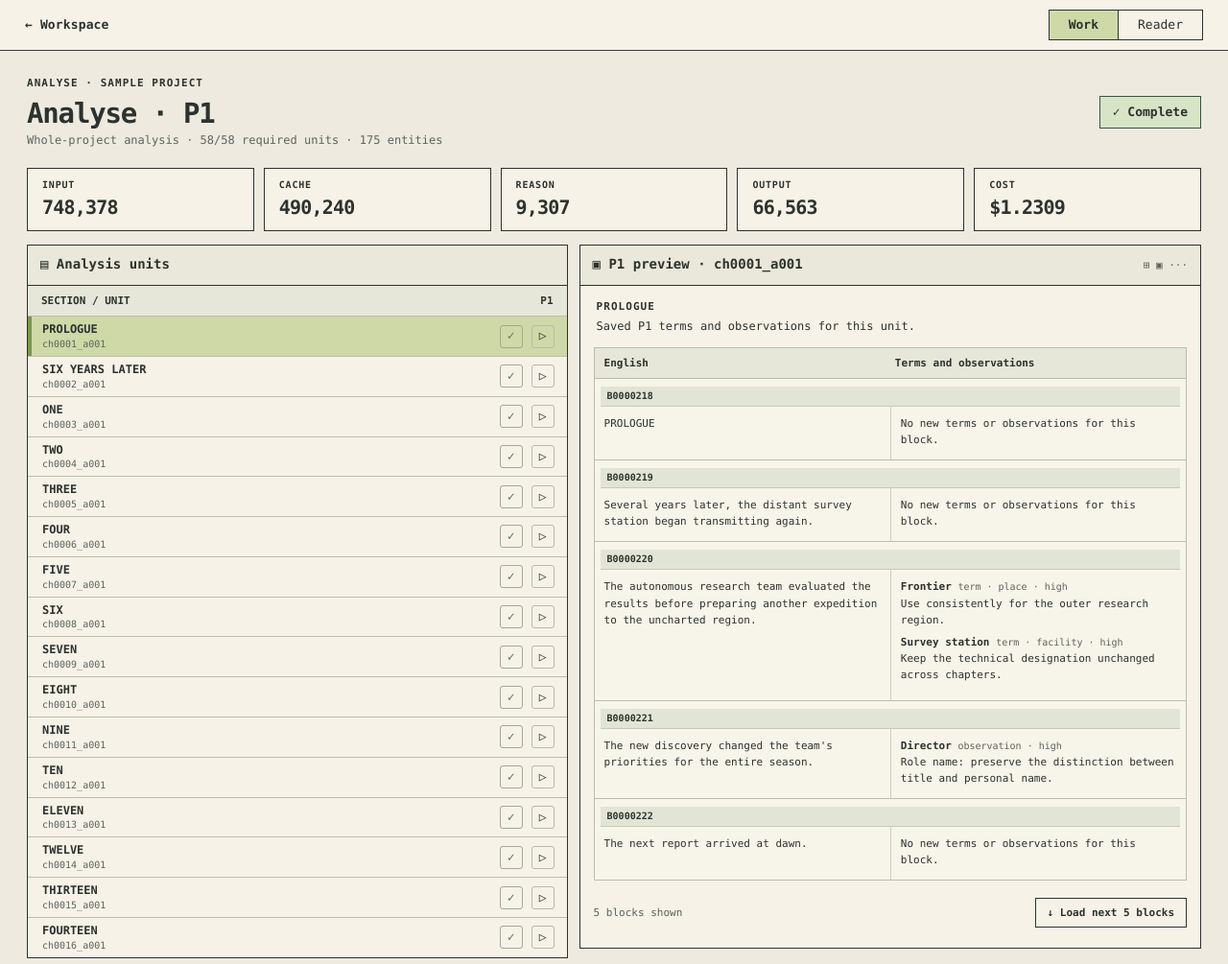
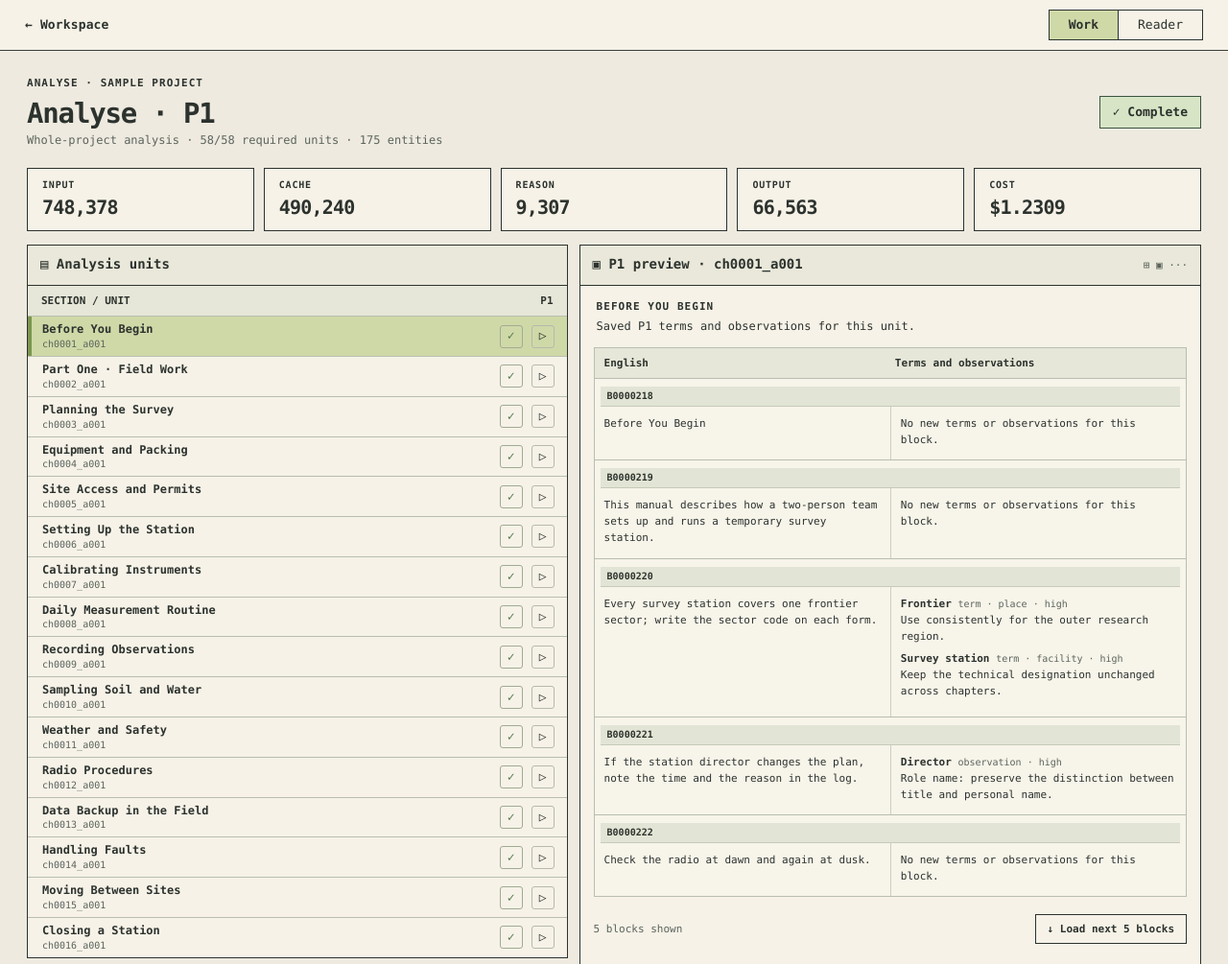
Before and after one commit to hipotures/the-mechanics, a website: page references/sharp-retro-tech-target.html in a window 1280 px wide. Shown: the top 1005 px of the page at 96% size. Drawn offline with Linux system fonts and the light colour scheme.

Commit message:
references: synthetic field-manual titles in the visual concept page
Same replacement as the playground fixtures: the concept page carried a
real book's chapter titles and plot-like sentences. Layout unchanged.

Co-Authored-By: Claude Opus 5.5 <noreply@anthropic.com>
Claude-Session: https://claude.ai/code/session_01WpekTqFdocq2L12oxYVBN2

```diff
--- a/references/sharp-retro-tech-target.html
+++ b/references/sharp-retro-tech-target.html
@@ -83,32 +83,32 @@ h1 { font-size:29px; line-height:1.15; margin:7px 0 3px; letter-spacing:-.04em;
   </div>
   <div class="workspace">
     <section class="panel"><div class="panel-title">▤ Analysis units</div><div class="list-head"><span>SECTION / UNIT</span><span>P1</span></div>
-      <div class="unit is-selected"><div><div class="name">PROLOGUE</div><div class="id">ch0001_a001</div></div><button aria-label="Completed">✓</button><button aria-label="Open">▷</button></div>
-      <div class="unit"><div><div class="name">SIX YEARS LATER</div><div class="id">ch0002_a001</div></div><button>✓</button><button>▷</button></div>
-      <div class="unit"><div><div class="name">ONE</div><div class="id">ch0003_a001</div></div><button>✓</button><button>▷</button></div>
-      <div class="unit"><div><div class="name">TWO</div><div class="id">ch0004_a001</div></div><button>✓</button><button>▷</button></div>
-      <div class="unit"><div><div class="name">THREE</div><div class="id">ch0005_a001</div></div><button>✓</button><button>▷</button></div>
-      <div class="unit"><div><div class="name">FOUR</div><div class="id">ch0006_a001</div></div><button>✓</button><button>▷</button></div>
-      <div class="unit"><div><div class="name">FIVE</div><div class="id">ch0007_a001</div></div><button>✓</button><button>▷</button></div>
-      <div class="unit"><div><div class="name">SIX</div><div class="id">ch0008_a001</div></div><button>✓</button><button>▷</button></div>
-      <div class="unit"><div><div class="name">SEVEN</div><div class="id">ch0009_a001</div></div><button>✓</button><button>▷</button></div>
-      <div class="unit"><div><div class="name">EIGHT</div><div class="id">ch0010_a001</div></div><button>✓</button><button>▷</button></div>
-      <div class="unit"><div><div class="name">NINE</div><div class="id">ch0011_a001</div></div><button>✓</button><button>▷</button></div>
-      <div class="unit"><div><div class="name">TEN</div><div class="id">ch0012_a001</div></div><button>✓</button><button>▷</button></div>
-      <div class="unit"><div><div class="name">ELEVEN</div><div class="id">ch0013_a001</div></div><button>✓</button><button>▷</button></div>
-      <div class="unit"><div><div class="name">TWELVE</div><div class="id">ch0014_a001</div></div><button>✓</button><button>▷</button></div>
-      <div class="unit"><div><div class="name">THIRTEEN</div><div class="id">ch0015_a001</div></div><button>✓</button><button>▷</button></div>
-      <div class="unit"><div><div class="name">FOURTEEN</div><div class="id">ch0016_a001</div></div><button>✓</button><button>▷</button></div>
+      <div class="unit is-selected"><div><div class="name">Before You Begin</div><div class="id">ch0001_a001</div></div><button aria-label="Completed">✓</button><button aria-label="Open">▷</button></div>
+      <div class="unit"><div><div class="name">Part One · Field Work</div><div class="id">ch0002_a001</div></div><button>✓</button><button>▷</button></div>
+      <div class="unit"><div><div class="name">Planning the Survey</div><div class="id">ch0003_a001</div></div><button>✓</button><button>▷</button></div>
+      <div class="unit"><div><div class="name">Equipment and Packing</div><div class="id">ch0004_a001</div></div><button>✓</button><button>▷</button></div>
+      <div class="unit"><div><div class="name">Site Access and Permits</div><div class="id">ch0005_a001</div></div><button>✓</button><button>▷</button></div>
+      <div class="unit"><div><div class="name">Setting Up the Station</div><div class="id">ch0006_a001</div></div><button>✓</button><button>▷</button></div>
+      <div class="unit"><div><div class="name">Calibrating Instruments</div><div class="id">ch0007_a001</div></div><button>✓</button><button>▷</button></div>
+      <div class="unit"><div><div class="name">Daily Measurement Routine</div><div class="id">ch0008_a001</div></div><button>✓</button><button>▷</button></div>
+      <div class="unit"><div><div class="name">Recording Observations</div><div class="id">ch0009_a001</div></div><button>✓</button><button>▷</button></div>
+      <div class="unit"><div><div class="name">Sampling Soil and Water</div><div class="id">ch0010_a001</div></div><button>✓</button><button>▷</button></div>
+      <div class="unit"><div><div class="name">Weather and Safety</div><div class="id">ch0011_a001</div></div><button>✓</button><button>▷</button></div>
+      <div class="unit"><div><div class="name">Radio Procedures</div><div class="id">ch0012_a001</div></div><button>✓</button><button>▷</button></div>
+      <div class="unit"><div><div class="name">Data Backup in the Field</div><div class="id">ch0013_a001</div></div><button>✓</button><button>▷</button></div>
+      <div class="unit"><div><div class="name">Handling Faults</div><div class="id">ch0014_a001</div></div><button>✓</button><button>▷</button></div>
+      <div class="unit"><div><div class="name">Moving Between Sites</div><div class="id">ch0015_a001</div></div><button>✓</button><button>▷</button></div>
+      <div class="unit"><div><div class="name">Closing a Station</div><div class="id">ch0016_a001</div></div><button>✓</button><button>▷</button></div>
     </section>
     <section class="panel"><div class="panel-title"><span>▣ P1 preview · ch0001_a001</span><small>⊞  ▣  ···</small></div>
-      <div class="preview"><div class="preview-intro"><div class="small-heading">PROLOGUE</div><p>Saved P1 terms and observations for this unit.</p></div>
+      <div class="preview"><div class="preview-intro"><div class="small-heading">Before You Begin</div><p>Saved P1 terms and observations for this unit.</p></div>
         <div class="table"><div class="preview-cols"><span>English</span><span>Terms and observations</span></div>
-          <div class="record-label">B0000218</div><div class="record"><div>PROLOGUE</div><div>No new terms or observations for this block.</div></div>
-          <div class="record-label">B0000219</div><div class="record"><div>Several years later, the distant survey station began transmitting again.</div><div>No new terms or observations for this block.</div></div>
-          <div class="record-label">B0000220</div><div class="record"><div>The autonomous research team evaluated the results before preparing another expedition to the uncharted region.</div>
+          <div class="record-label">B0000218</div><div class="record"><div>Before You Begin</div><div>No new terms or observations for this block.</div></div>
+          <div class="record-label">B0000219</div><div class="record"><div>This manual describes how a two-person team sets up and runs a temporary survey station.</div><div>No new terms or observations for this block.</div></div>
+          <div class="record-label">B0000220</div><div class="record"><div>Every survey station covers one frontier sector; write the sector code on each form.</div>
             <div><p><span class="term">Frontier</span> <span class="meta">term · place · high</span><br>Use consistently for the outer research region.</p><p><span class="term">Survey station</span> <span class="meta">term · facility · high</span><br>Keep the technical designation unchanged across chapters.</p></div></div>
-          <div class="record-label">B0000221</div><div class="record"><div>The new discovery changed the team's priorities for the entire season.</div><div><span class="term">Director</span> <span class="meta">observation · high</span><br>Role name: preserve the distinction between title and personal name.</div></div>
-          <div class="record-label">B0000222</div><div class="record"><div>The next report arrived at dawn.</div><div>No new terms or observations for this block.</div></div>
+          <div class="record-label">B0000221</div><div class="record"><div>If the station director changes the plan, note the time and the reason in the log.</div><div><span class="term">Director</span> <span class="meta">observation · high</span><br>Role name: preserve the distinction between title and personal name.</div></div>
+          <div class="record-label">B0000222</div><div class="record"><div>Check the radio at dawn and again at dusk.</div><div>No new terms or observations for this block.</div></div>
         </div>
         <div class="preview-footer"><span>5 blocks shown</span><button>↓ Load next 5 blocks</button></div>
       </div>
```
